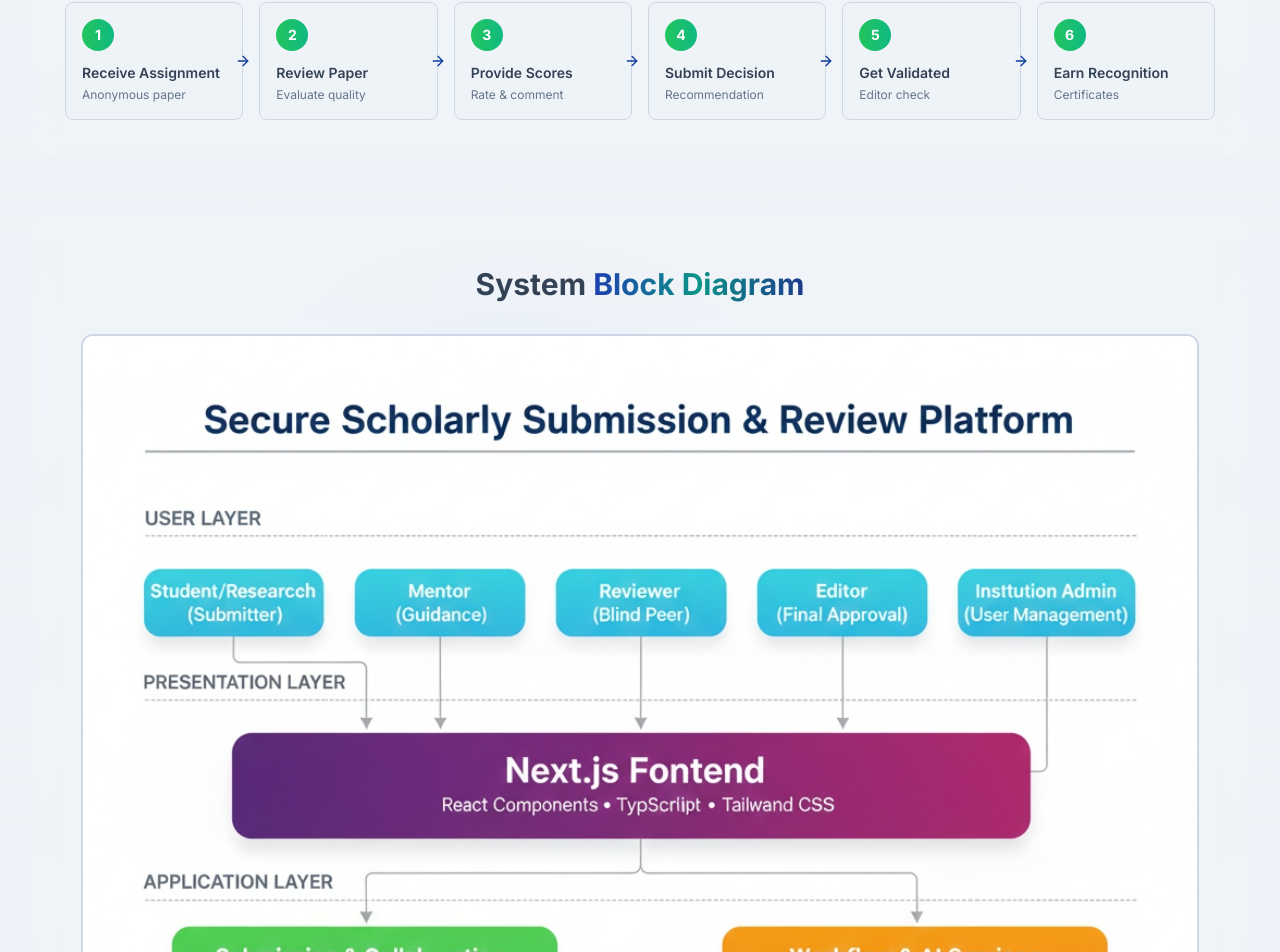
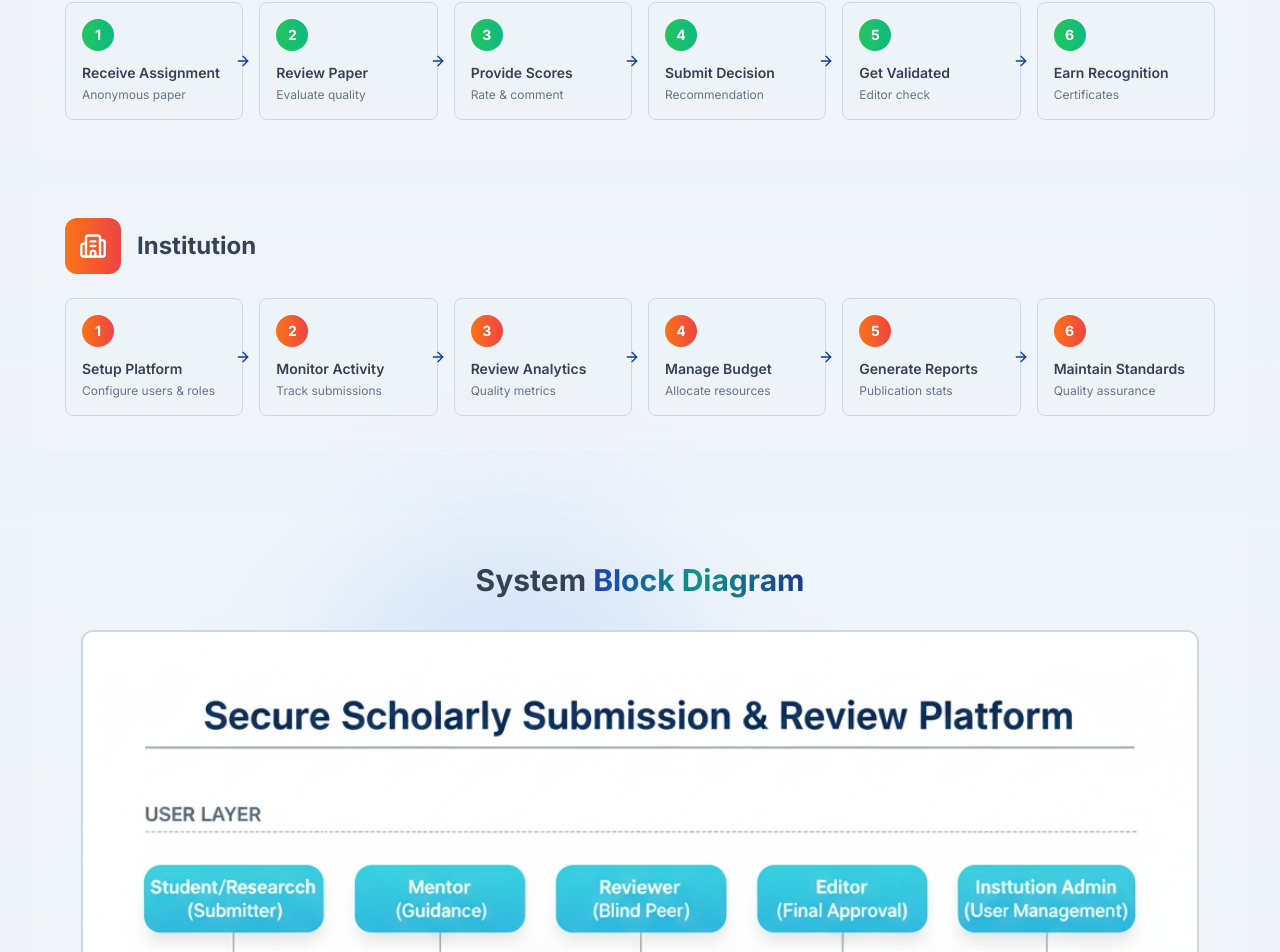
Before and after one commit to carthworks/paperpublishIQ, a Next.js app: page / in a window 1280 px wide. Shown: the part 3651-4603 px from the top of the page. Built offline with nearby package versions, Linux system fonts and the light colour scheme.

Commit message:
pitch h revenue model addedindt

```diff
--- a/components/ArchitectureSection.tsx
+++ b/components/ArchitectureSection.tsx
@@ -1,7 +1,7 @@
 "use client";
 
 import { motion } from "framer-motion";
-import { Database, Cloud, Lock, Layers, Code, Zap, ArrowRight, Bot, FileSearch, Users, CheckCircle } from "lucide-react";
+import { Database, Cloud, Lock, Layers, Code, Zap, ArrowRight, Bot, FileSearch, Users, CheckCircle, Building2 } from "lucide-react";
 
 const architectureComponents = [
     {
@@ -86,6 +86,19 @@ const userFlows = [
             { label: "Submit Decision", desc: "Recommendation" },
             { label: "Get Validated", desc: "Editor check" },
             { label: "Earn Recognition", desc: "Certificates" },
+        ],
+    },
+    {
+        role: "Institution",
+        icon: Building2,
+        color: "from-orange-500 to-red-500",
+        steps: [
+            { label: "Setup Platform", desc: "Configure users & roles" },
+            { label: "Monitor Activity", desc: "Track submissions" },
+            { label: "Review Analytics", desc: "Quality metrics" },
+            { label: "Manage Budget", desc: "Allocate resources" },
+            { label: "Generate Reports", desc: "Publication stats" },
+            { label: "Maintain Standards", desc: "Quality assurance" },
         ],
     },
 ];
```
